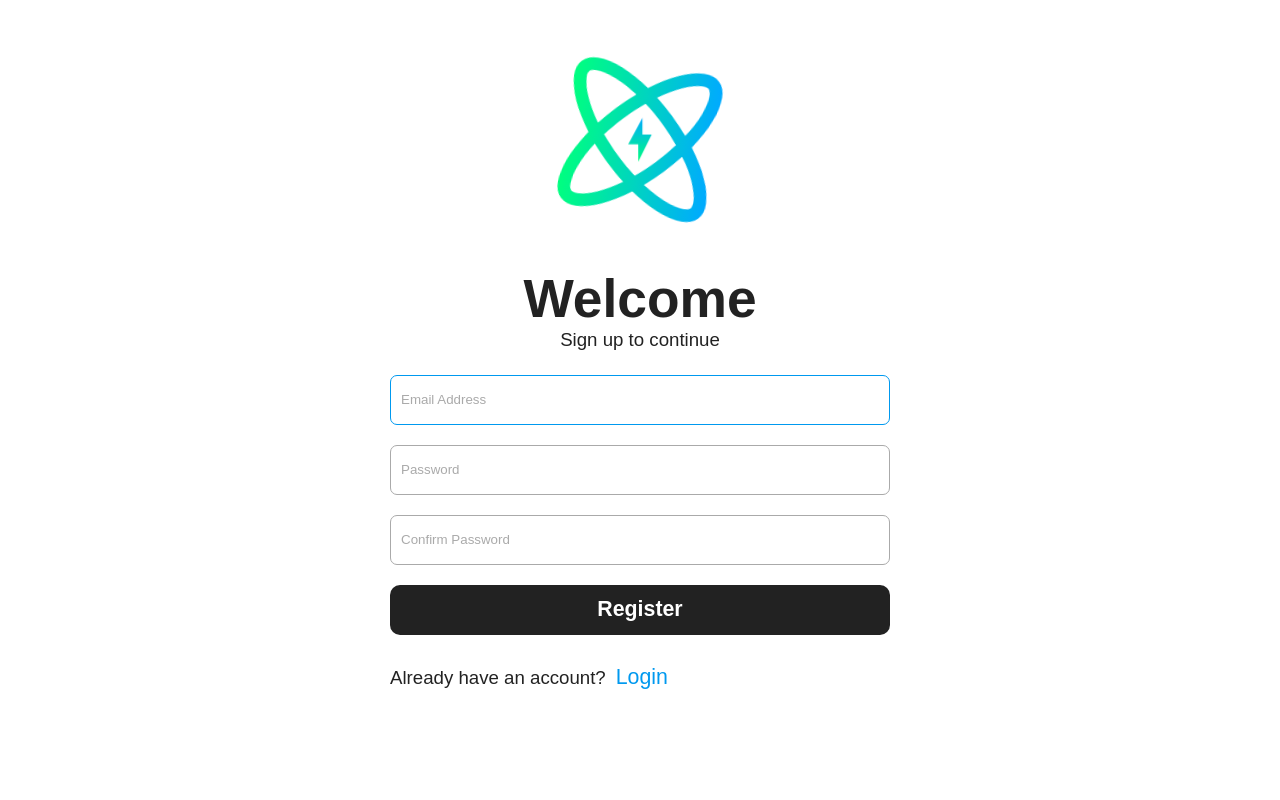
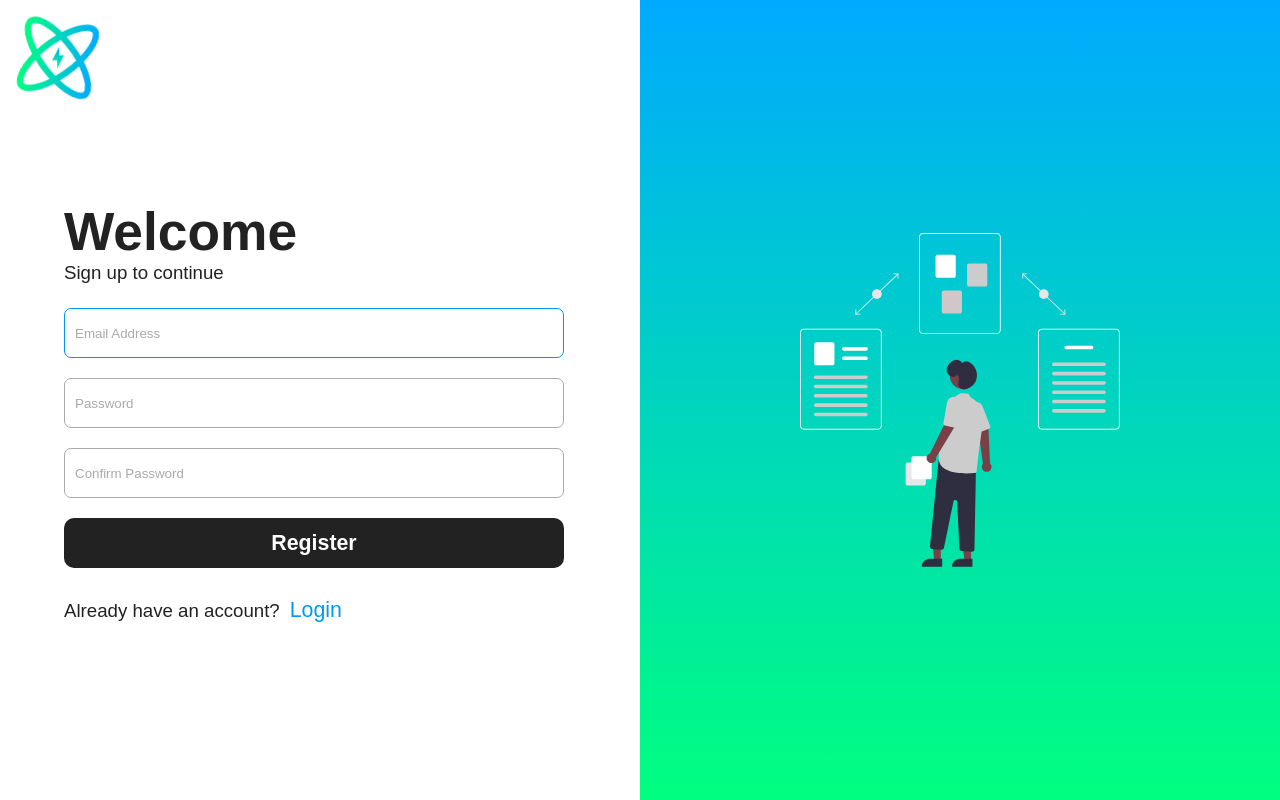
Before and after one commit to N-eeraj/notes-ui, a React (Vite) app: page /register in a window 1280 px wide. Built offline with nearby package versions, Linux system fonts and the light colour scheme; a web font is replaced by a local one.

Commit message:
Added decoration image section in login & register pages for landscape view

```diff
--- a/src/components/UI/text.jsx
+++ b/src/components/UI/text.jsx
@@ -4,13 +4,13 @@ const Text = ({ type, content }) => {
     let text
     switch (type) {
         case 'title':
-            text = <h1>{ content }</h1>
+            text = <h1 className='text'>{ content }</h1>
             break
         case 'sub-title':
-            text = <strong>{ content }</strong>
+            text = <strong className='text'>{ content }</strong>
             break
         default:
-            text = <span>{ content }</span>
+            text = <span className='text'>{ content }</span>
     }
     return text
 }
--- /dev/null
+++ b/src/components/user-form/decoration.jsx
@@ -0,0 +1,13 @@
+import '@styles/components/user-form/decoration.css'
+
+const Decoration = ({ imagePath }) => {
+    return (
+        <div className='decoration-container'>
+            <img
+                src={ imagePath }
+                alt='Decoration Image' />
+        </div>
+    )
+}
+
+export default Decoration
--- a/src/layouts/userLayout.jsx
+++ b/src/layouts/userLayout.jsx
@@ -1,5 +1,5 @@
-import { useEffect } from 'react'
-import { Outlet, useNavigate } from 'react-router'
+import { useEffect, useState } from 'react'
+import { Outlet, useLocation, useNavigate } from 'react-router'
 
 import Logo from '@components/logo'
 
@@ -7,15 +7,21 @@ import '@styles/layouts/user-form.css'
 
 const UserLayout = () => {
     const navigate = useNavigate()
+    const location = useLocation()
+
+    const [logoPosition, setLogoPosition] = useState(null)
+
     useEffect(() => {
         const authToken = localStorage.getItem('authToken')
         if (authToken)
-            navigate('/')
+            return navigate('/')
+        setLogoPosition(location.pathname === '/register' ? 'left' : 'right' )
     })
+
 
     return (
         <main id='user_layout'>
-            <div className='logo'>
+            <div className={` logo ${logoPosition}`}>
                 <Logo />
             </div>
 
--- a/src/pages/login.jsx
+++ b/src/pages/login.jsx
@@ -1,11 +1,12 @@
-import { useState } from 'react'
+import { Fragment, useState } from 'react'
 
 import Input from '@components/UI/input'
 import Button from '@components/UI/button'
 import Welcome from '@components/user-form/welcome'
 import Invite from '@components/user-form/invite'
+import Decoration from '@components/user-form/decoration'
 
-const login = () => {
+const Login = () => {
     const[email, setEmail] = useState('')
     const[password, setPassword] = useState('')
 
@@ -15,6 +16,9 @@ const login = () => {
     }
 
     return (
+        <Fragment>
+            <Decoration imagePath='/images/decorator/login.svg' />
+
             <div className='main-container'>
                 <Welcome
                     title='Welcome Back'
@@ -42,7 +46,8 @@ const login = () => {
                     route='/register'
                     linkText='Register Here' />
             </div>
+        </Fragment>
     )
 }
 
-export default login
+export default Login
--- a/src/pages/register.jsx
+++ b/src/pages/register.jsx
@@ -1,11 +1,12 @@
-import { useState } from 'react'
+import { Fragment, useState } from 'react'
 
 import Input from '@components/UI/input'
 import Button from '@components/UI/button'
 import Welcome from '@components/user-form/welcome'
 import Invite from '@components/user-form/invite'
+import Decoration from '@components/user-form/decoration'
 
-const register = () => {
+const Register = () => {
     const[email, setEmail] = useState('')
     const[password, setPassword] = useState('')
     const[confirmPassword, setConfirmPassword] = useState('')
@@ -17,6 +18,7 @@ const register = () => {
     }
 
     return (
+        <Fragment>
             <div className='main-container'>
                 <Welcome
                     title='Welcome'
@@ -49,7 +51,10 @@ const register = () => {
                     route='/login'
                     linkText='Login' />
             </div>
+
+            <Decoration imagePath='/images/decorator/register.svg' />
+        </Fragment>
     )
 }
 
-export default register
+export default Register
--- /dev/null
+++ b/src/styles/components/user-form/decoration.css
@@ -0,0 +1,18 @@
+.decoration-container {
+    display: none;
+    width: 50vw;
+    height: 100vh;
+    justify-content: center;
+    align-items: center;
+    background-image: linear-gradient(180deg, #00AAFF, #00FF7F);
+}
+
+.decoration-container img {
+    width: 50%;
+}
+
+@media screen and (min-width: 900px) {
+    .decoration-container {
+        display: flex;
+    }
+}
--- a/src/styles/components/user-form/invite.css
+++ b/src/styles/components/user-form/invite.css
@@ -1,10 +1,20 @@
 .invite {
     margin-top: 30px;
 }
-.invite a {
+
+.link {
     margin-left: 10px;
+    color: var(--primary);
 }
 
-.link {
-    color: var(--primary);
+@media screen and (min-width: 600px) and (max-width: 899px) {
+    .invite {
+        display: flex;
+        flex-direction: column;
+        align-items: center;
+    }
+
+    .link {
+        margin-left: 0;
+    }
 }
--- a/src/styles/components/user-form/welcome.css
+++ b/src/styles/components/user-form/welcome.css
@@ -4,7 +4,7 @@
     margin-top: min(3vh, 25px);
 }
 
-@media screen and (min-width: 600px) {
+@media screen and (min-width: 600px) and (max-width: 899px) {
     .welcome {
         text-align: center;
     }
--- a/src/styles/layouts/user-form.css
+++ b/src/styles/layouts/user-form.css
@@ -1,8 +1,8 @@
 #user_layout {
-    min-height: 100dvh;
+    height: 100dvh;
     display: flex;
     flex-direction: column;
-    padding: 0 5%;
+    padding: 5%;
 }
 
 .logo {
@@ -24,7 +24,7 @@
 }
 
 
-@media screen and (min-width: 600px) {
+@media screen and (min-width: 600px) and (max-width: 899px) {
     #user_layout {
         align-items: center;
     }
@@ -37,3 +37,33 @@
         width: 500px;
     }
 }
+
+@media screen and (min-width: 900px) {
+    #user_layout {
+        flex-direction: row;
+        align-items: center;
+        padding: 0;
+    }
+
+    .logo {
+        position: fixed;
+        top: 1vmin;
+        width: 100px;
+        margin-top: 0;
+    }
+    .logo.left {
+        left: 1vmin;
+    }
+    .logo.right {
+        right: 1vmin;
+    }
+
+    .main-container {
+        width: 50vw;
+        padding: 5%;
+    }
+
+    .form {
+        max-width: 500px;
+    }
+}
```
Also changed, not shown: public/images/decorator/login.svg (added), public/images/decorator/register.svg (added). Lines whose indentation alone changed are shown as unchanged.
